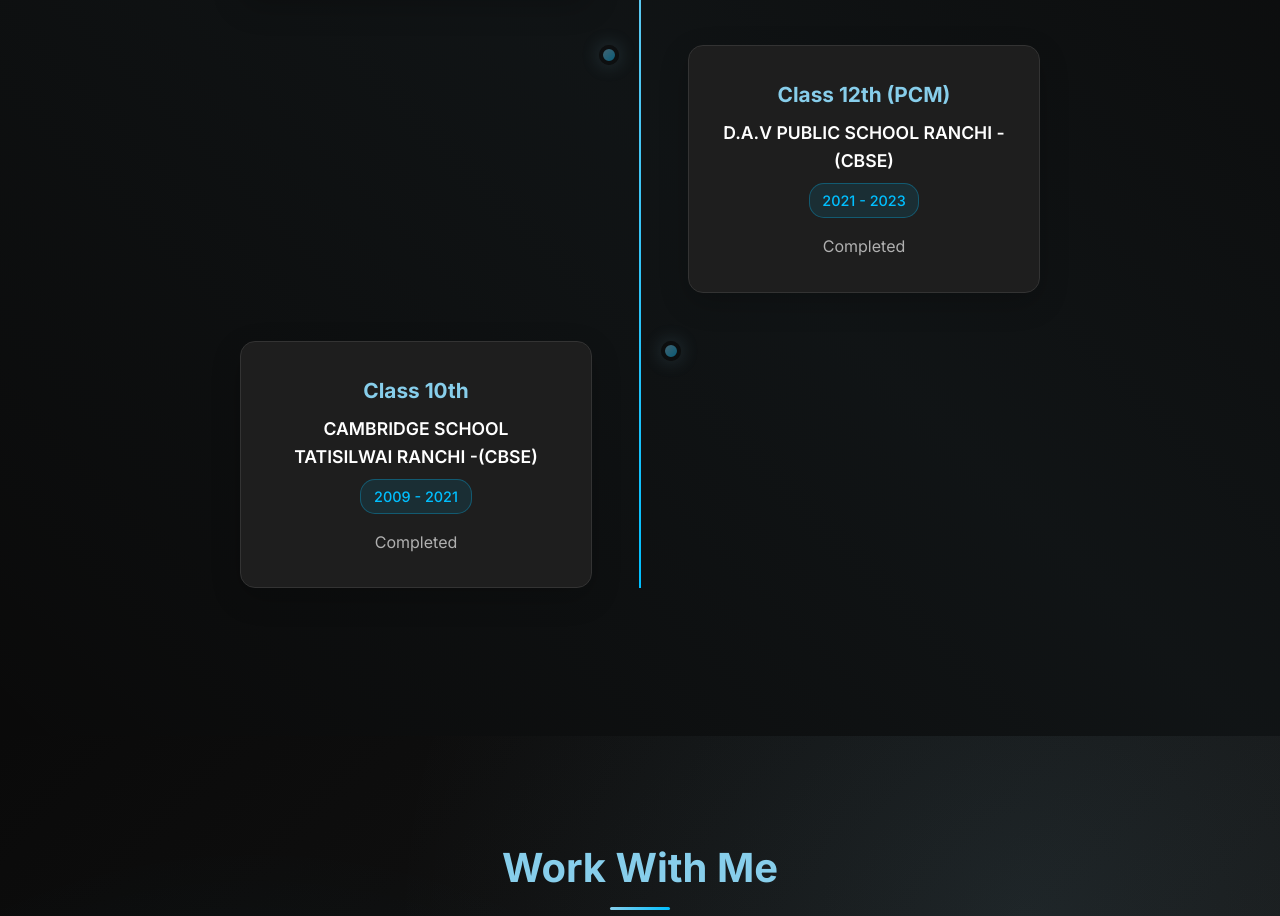
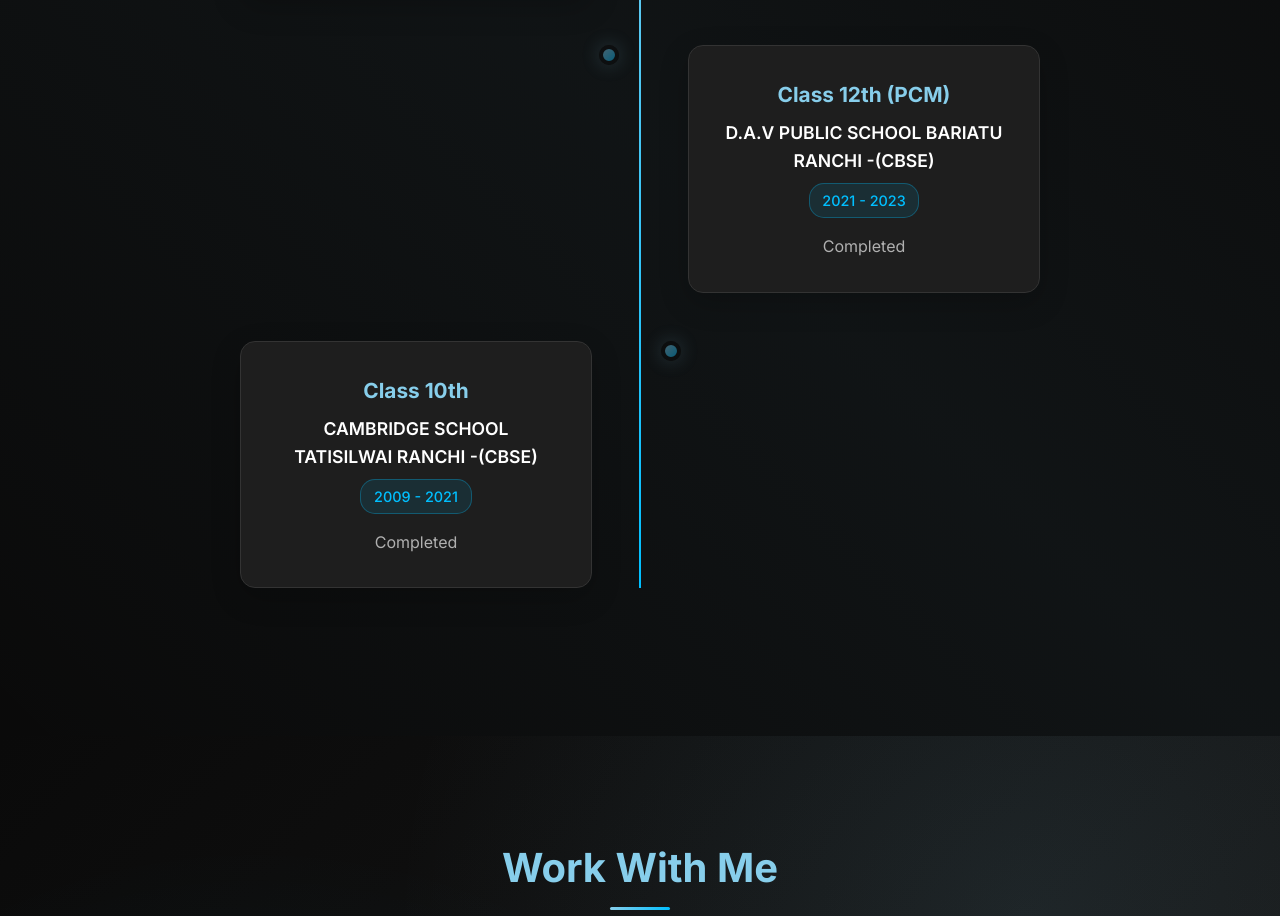
Before and after one commit to Milansoo/My_Portfolio, a website built with Vite: page index.html in a window 1280 px wide. Shown: the part 4233-5149 px from the top of the page. Built offline with nearby package versions, Linux system fonts and the light colour scheme.

Commit message:
Update index.html
UPDATE SCHOOL NAME

```diff
--- a/index.html
+++ b/index.html
@@ -296,7 +296,7 @@
                     <div class="timeline-dot"></div>
                     <div class="timeline-content">
                         <h3>Class 12th (PCM)</h3>
-                        <h4>D.A.V PUBLIC SCHOOL RANCHI -(CBSE)</h4>
+                        <h4>D.A.V PUBLIC SCHOOL BARIATU RANCHI -(CBSE)</h4>
                         <span class="timeline-date">2021 - 2023</span>
                         <p>Completed</p>
                     </div>
```
